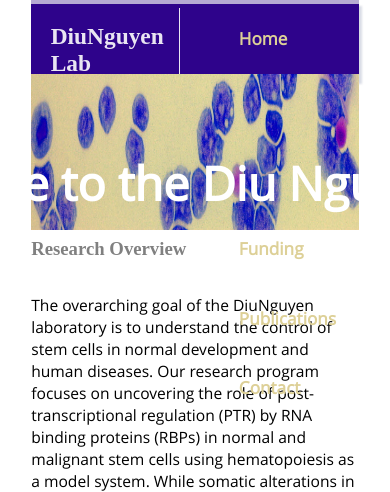
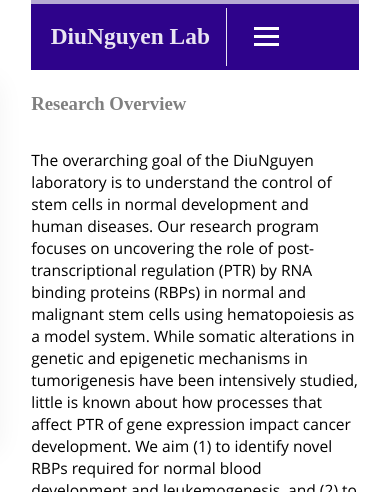
Before and after one commit to garethfentimen/diunguyenlab, a Gatsby site: page / in a window 390 px wide. Shown: the top 492 px of the page. Built offline with nearby package versions, Linux system fonts and the light colour scheme; Gatsby itself is replaced by a stand-in of ours; a web font is replaced by a local one.

Commit message:
mobile menu

```diff
--- a/src/components/navigation/HeaderNav.js
+++ b/src/components/navigation/HeaderNav.js
@@ -4,47 +4,61 @@
 import './HeaderNav.scss';
 
 export default function HeaderNav() {
+
+
+
+    function mobileMenu() {
+        const hamburger = document.querySelector(".hamburger");
+        const navMenu = document.querySelector(".nav-menu");
+        hamburger && hamburger.classList.toggle("active");
+        navMenu && navMenu.classList.toggle("active");
+    }
     return <>
         <div className="pre-header"></div>
         <header>
-            <Link to={`/`} className="logo">
+            <Link to={`/`} className="logo nav-logo">
                 <span>DiuNguyen Lab</span>
             </Link>
-            <nav className="">
-                <ul>
-                    <li>
+            <nav className="navbar">
+                <ul className="nav-menu" onClick={mobileMenu}>
+                    <li className="nav-item">
                         <Link to={`/`}>
                             Home
                         </Link>
                     </li>
-                    <li>
+                    <li className="nav-item">
                         <Link to={`/research`}>
                             Research
                         </Link>
                     </li>
-                    <li>
+                    <li className="nav-item">
                         <Link to={`/people`}>
                             <div className="flex">
                                 People
                             </div>
                         </Link>
                     </li>
-                    <li>
+                    <li className="nav-item">
                         <Link to={`/funding`}>
                             Funding
                         </Link>
                     </li>
-                    <li>
+                    <li className="nav-item">
                         <Link to={`/publications`}>
                             Publications
                         </Link>
                     </li>
-                    <li>
+                    <li className="nav-item">
                         <Link to={`/contact`}>
                             Contact
                         </Link>
                     </li>
                 </ul>
+                <div className="hamburger" onClick={mobileMenu}>
+                    <span className="bar"></span>
+                    <span className="bar"></span>
+                    <span className="bar"></span>
+                </div>
             </nav>
         </header>
     </>
--- a/src/components/navigation/HeaderNav.scss
+++ b/src/components/navigation/HeaderNav.scss
@@ -1,4 +1,5 @@
 @import '../../styles/palette.scss';
+@import url('https://fonts.googleapis.com/css2?family=Roboto:ital,wght@0,500;1,400&display=swap');
 
 .pre-header {
     background-color: $purple;
@@ -9,23 +10,82 @@
     top: 0px;
 }
 
+header * {
+    margin: 0;
+    padding: 0;
+    box-sizing: border-box;
+}
+
+li {
+    list-style: none;
+}
+
+a {
+    text-decoration: none;
+}
+
+.navbar {
+    display: flex;
+    justify-content: space-between;
+    align-items: center;
+    padding: 1rem 1.5rem;
+}
+
+.hamburger {
+    display: none;
+}
+
+.bar {
+    display: block;
+    width: 25px;
+    height: 3px;
+    margin: 5px auto;
+    -webkit-transition: all 0.3s ease-in-out;
+    transition: all 0.3s ease-in-out;
+    background-color: #fefefe;
+}
+
+.nav-menu {
+    display: flex;
+    justify-content: space-between;
+    align-items: center;
+}
+
+.nav-item {
+    margin-left: 2.5rem;
+}
+
+.nav-link{
+    font-size: 1.6rem;
+    font-weight: 400;
+    color: #475569;
+}
+
+.nav-link:hover{
+    color: #482ff7;
+}
+
 header {
     background-color: $bartsBlue;
     display: flex;
-    height: 4.5rem;
+    position: fixed;
+    top: 4px;
     margin: 0 2rem;
-    box-shadow: 3px 2px 2px 0 #001d5826;
-    position: fixed;
     width: calc(100% - 4rem);
-    top: 4px;
 
-    ul {
-        margin-block: auto;
-        padding-left: 2rem;
-    }
-
-    li {
-        margin: 1.5rem;
+    .logo {
+        padding: 1rem;
+        color: #fefefe;
+        opacity: .9;
+        font-family: "OpenSans";
+        font-weight: bold;
+        margin: 0.25rem;
+        font-size: 1.5rem;
+        border-right: 0.1rem solid #fff;
+        height: auto;
+        max-width: 280px;
+        max-height: 74px;
+        transition: all 0.25s linear;
     }
 
     li a {
@@ -37,30 +97,34 @@
         font-family: "Open Sans";
         font-size: 1.1rem;
     }
-
-    .logo {
-        padding: 1rem;
-        color: #fefefe;
-        opacity: .9;
-        font-family: "OpenSans";
-        font-weight: bold;
-        margin: 0.25rem;
-        font-size: 1.5rem;
-        border-right: 0.1rem solid #fff;
-        /*border-radius: 1rem;*/
-        height: auto;
-        max-width: 280px;
-        max-height: 74px;
-        transition: all 0.25s linear;
-    }
 }
 
-header * {
-    display: inline-block;
+@media only screen and (max-width: 768px) {
+    .nav-menu {
+        position: fixed;
+        left: -100%;
+        top: 4.5rem;
+        flex-direction: column;
+        background-color: #fff;
+        width: 100%;
+        border-radius: 10px;
+        text-align: center;
+        transition: 0.3s;
+        box-shadow:
+            0 10px 27px rgba(0, 0, 0, 0.05);
+    }
+
+    .nav-menu.active {
+        left: 0;
+    }
+
+    .nav-item {
+        margin: 1.25rem 0;
+    }
+
+    .hamburger {
+        display: block;
+        cursor: pointer;
+    }
+
 }
-
-@media (max-width: 1100px) {
-    header {
-        height: 5rem;
-    }
-}
--- a/src/pages/home.scss
+++ b/src/pages/home.scss
@@ -85,7 +85,7 @@
     $textWidth: 56rem;
     .banner {
         transform: translate(0, 60%);
-        margin: 0 calc(49vw - #{(($textWidth / 2) - $imageMargin)});
+        margin: 0 calc(49vw - (#{$textWidth} - #{$imageMargin} * 2) / 2);
         position: absolute;
         font-family: "Open Sans";
         font-weight: bold;
@@ -104,9 +104,15 @@
 }
 
 @media (max-width: 1100px) {
-    // .exp-images img {
-    //     width: calc(100vw - 1rem);
-    // }
+    .exp-images, .banner {
+        display: none;
+    }
+    header .logo {
+        font-size: 1rem;
+    }
+    .content {
+        margin-top: 0;
+    }
     .width-70 {
         width: auto;
     }
```
